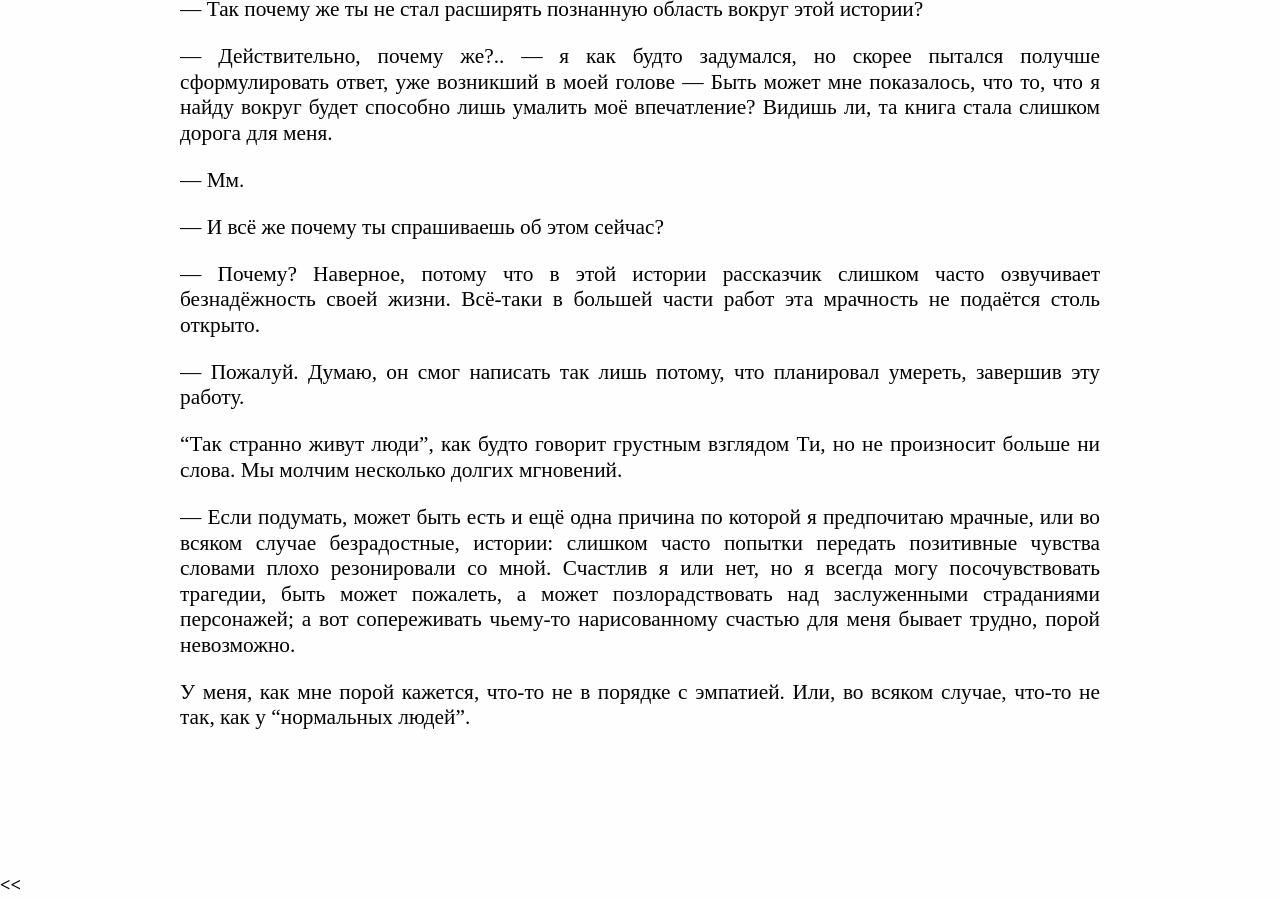
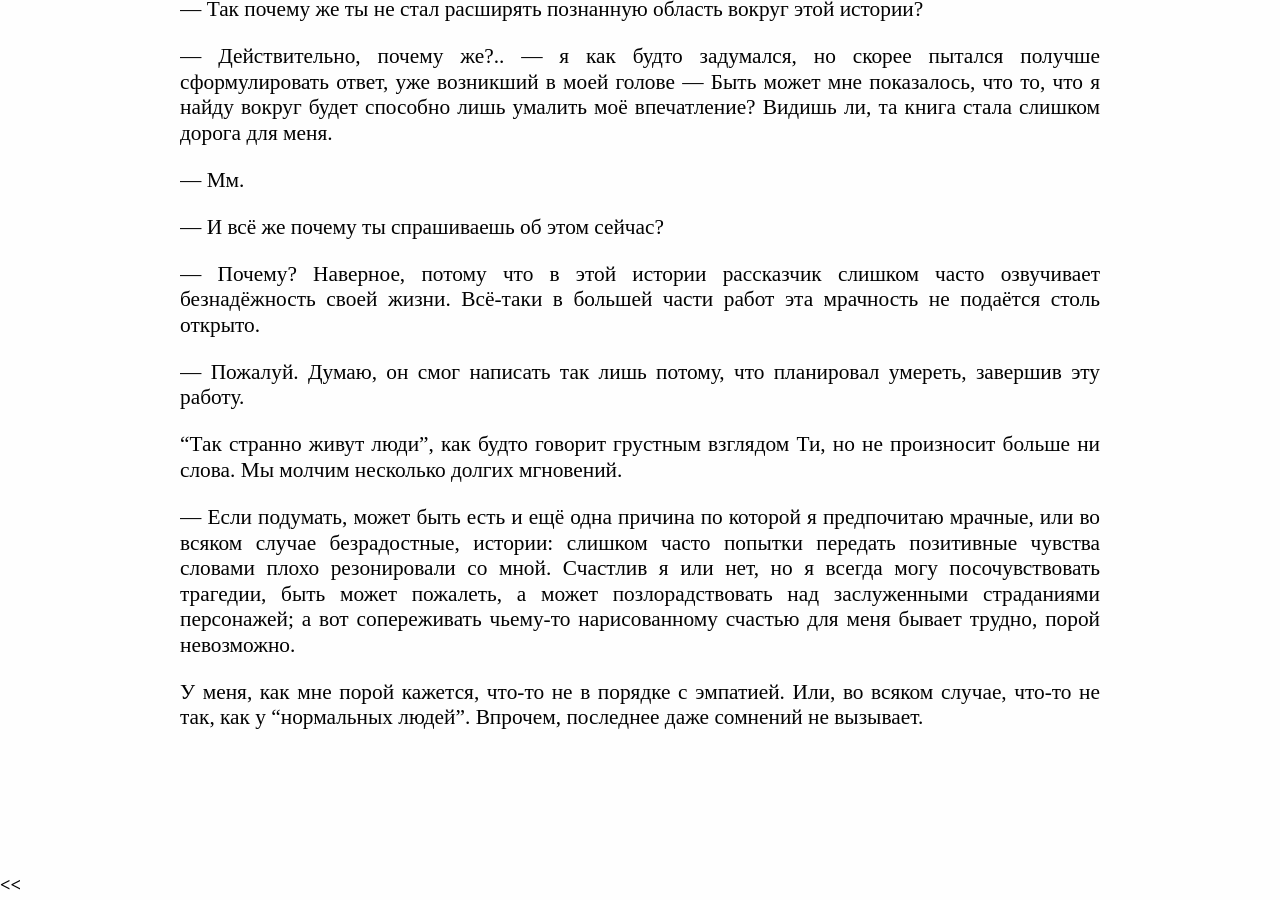
Before and after one commit to caryoscelus/lezvije-travy, a Jekyll site: the page built from text/why-so-gloom.md, in a window 1280 px wide and 900 px high, scrolled down 1043 px. Built offline with Jekyll 4.4.1, drawn with Linux system fonts in a browser that asks for light colours.

Commit message:
minor text

```diff
--- a/text/why-so-gloom.md
+++ b/text/why-so-gloom.md
@@ -73,4 +73,5 @@ title: "?"
 чьему-то нарисованному счастью для меня бывает трудно, порой невозможно.
 
 У меня, как мне порой кажется, что-то не в порядке с эмпатией. Или, во всяком
-случае, что-то не так, как у "нормальных людей".
+случае, что-то не так, как у "нормальных людей". Впрочем, последнее даже
+сомнений не вызывает.
```
